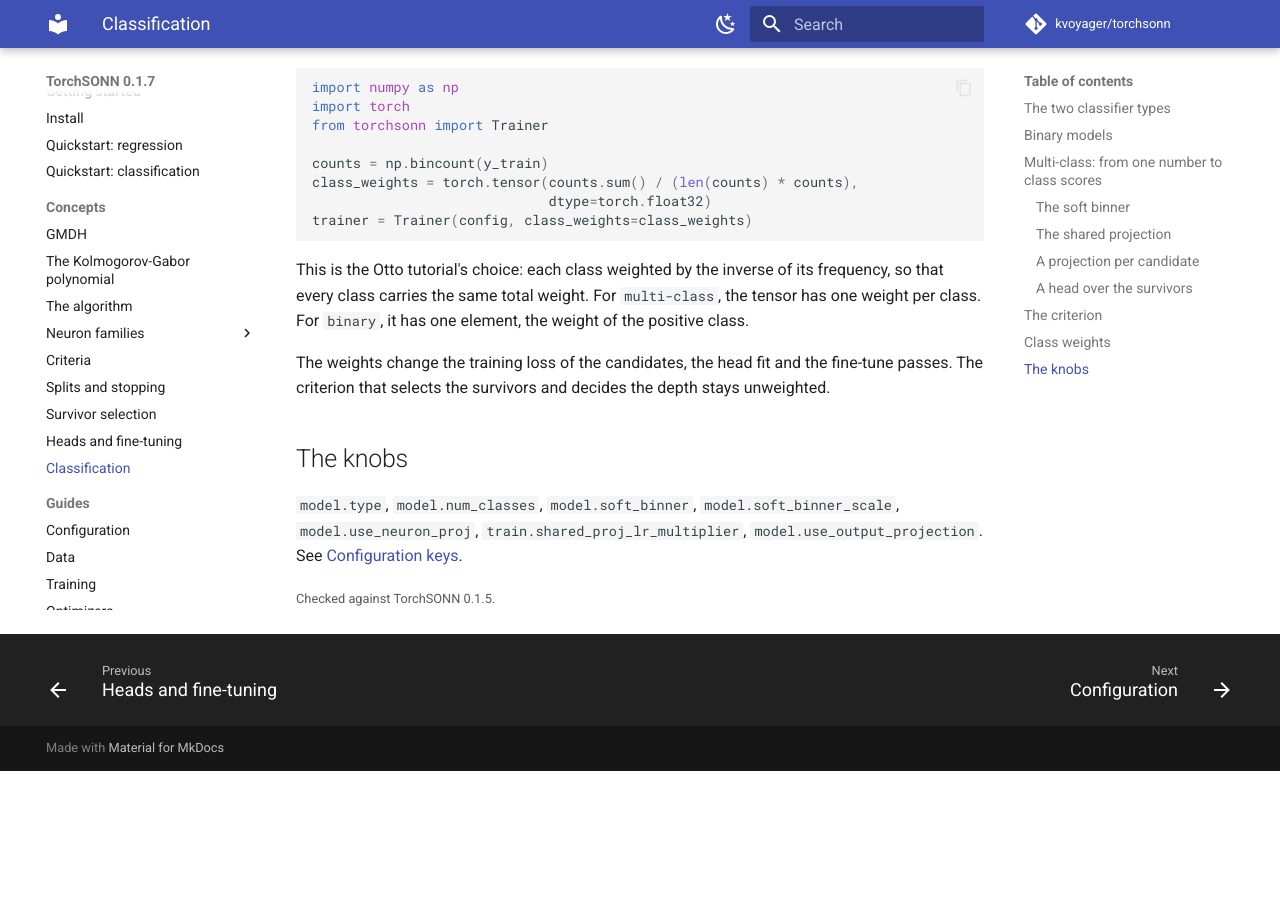
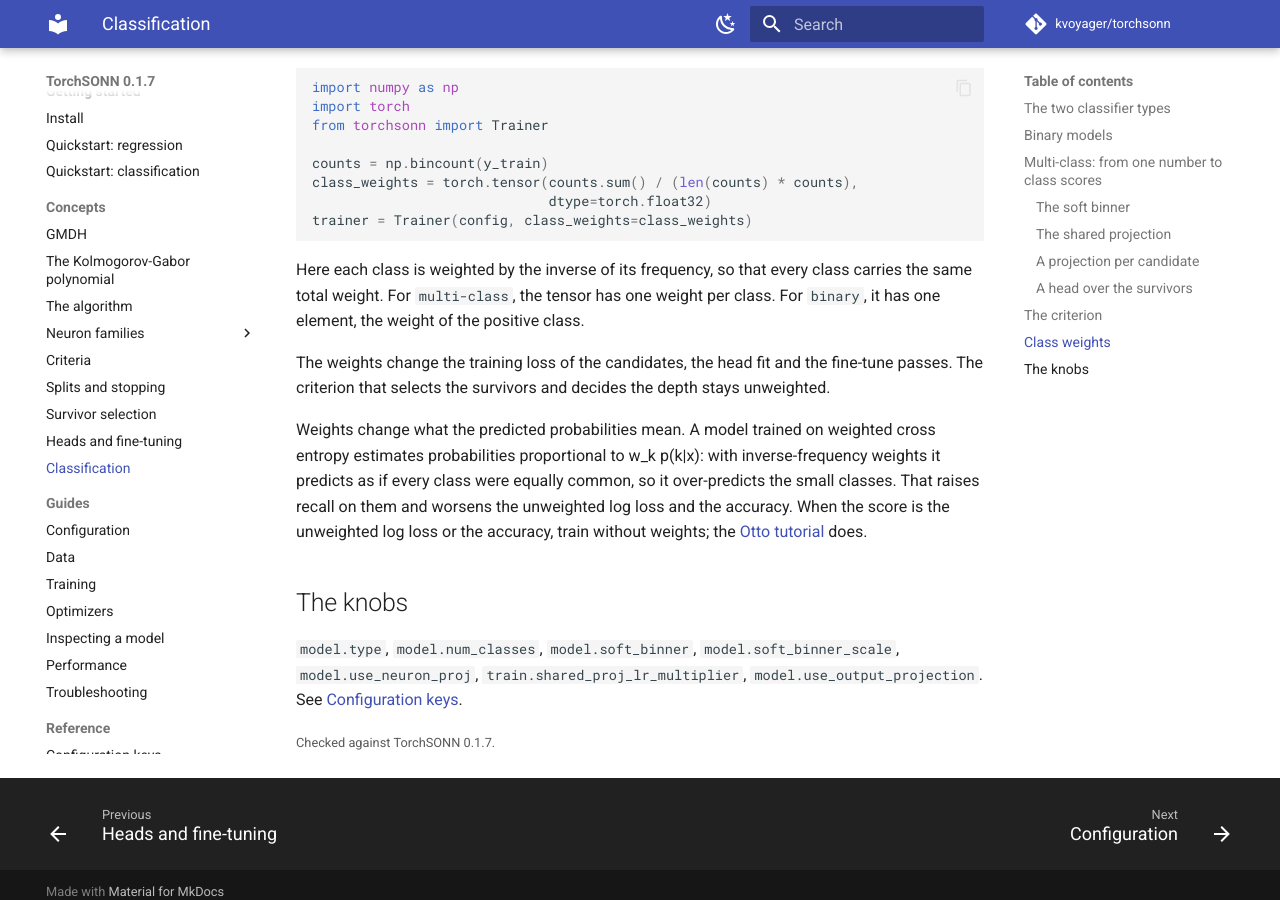
Before and after one commit to kvoyager/torchsonn, an MkDocs documentation site: the page built from docs/concepts/classification.md, in a window 1280 px wide and 900 px high, scrolled down 2951 px. Built offline with MkDocs 1.6.1 and Material for MkDocs 9.7.7, drawn with Linux system fonts in a browser that asks for light colours; comment, search, counter and statistics services are not loaded; before the commit the page ends 3722 px from its top, so only the background shows below that.

Commit message:
tutorial(otto): train without class weights
Otto is scored by the unweighted log loss, and inverse-frequency class
weights made the model predict a flat class prior. Without them, test log
loss goes from 0.7317 to 0.6206 and accuracy from 0.7334 to 0.7734 (seed
42, same configuration otherwise). The script and the notebook stop
passing class_weights; the notebook is re-executed, with the trainer's
console log lines passed through its redact() helper, the tutorial page
carries the new results, and the classification concept page explains
what class weights do to the predicted probabilities.

````diff
--- a/docs/concepts/classification.md
+++ b/docs/concepts/classification.md
@@ -130,14 +130,22 @@
 trainer = Trainer(config, class_weights=class_weights)
 ```
 
-This is the Otto tutorial's choice: each class weighted by the inverse of
-its frequency, so that every class carries the same total weight. For
-`multi-class`, the tensor has one weight per class. For `binary`, it has one
-element, the weight of the positive class.
+Here each class is weighted by the inverse of its frequency, so that every
+class carries the same total weight. For `multi-class`, the tensor has one
+weight per class. For `binary`, it has one element, the weight of the
+positive class.
 
 The weights change the training loss of the candidates, the head fit and
 the fine-tune passes. The criterion that selects the survivors and decides
 the depth stays unweighted.
+
+Weights change what the predicted probabilities mean. A model trained on
+weighted cross entropy estimates probabilities proportional to w_k p(k|x):
+with inverse-frequency weights it predicts as if every class were equally
+common, so it over-predicts the small classes. That raises recall on them
+and worsens the unweighted log loss and the accuracy. When the score is the
+unweighted log loss or the accuracy, train without weights; the
+[Otto tutorial](../tutorials/otto.md) does.
 
 ## The knobs
 
@@ -146,4 +154,4 @@
 `train.shared_proj_lr_multiplier`, `model.use_output_projection`. See
 [Configuration keys](../reference/config.md#multi-class-heads).
 
-<small>Checked against TorchSONN 0.1.5.</small>
+<small>Checked against TorchSONN 0.1.7.</small>
````
Also changed, not shown: CHANGELOG.md (+9 -0 lines), docs/getting-started/quickstart-classification.md (+3 -2 lines), docs/tutorials/index.md (+1 -1 lines), docs/tutorials/otto.md (+15 -17 lines), 3 other files.
